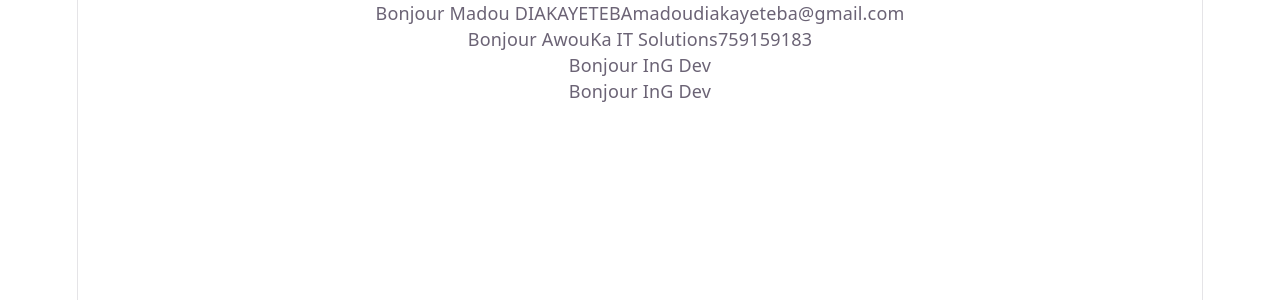
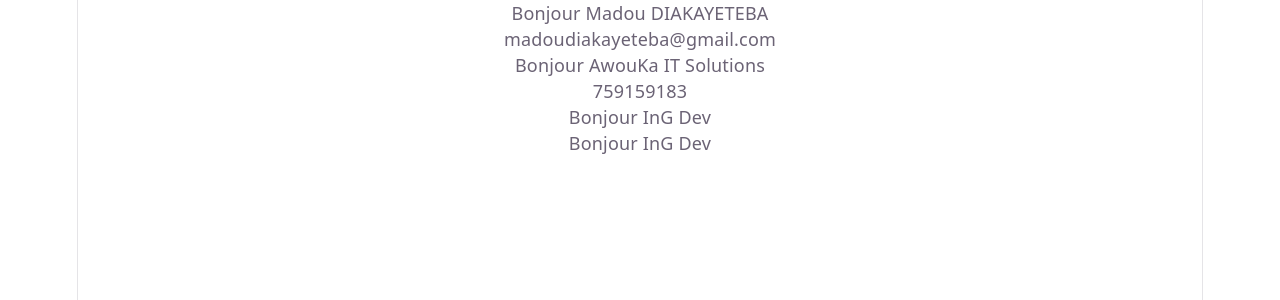
Before and after one commit to Diakayeteba/mes-naissances, a React (Vite) app in the folder front-gestion-naissances/: page / in a window 1280 px wide. Shown: the top 300 px of the page. Built offline with nearby package versions, Linux system fonts and the light colour scheme.

Commit message:
utilisation des fragement (<></>) pour couvrir toutes les autres balise afin de repondre à l'attente de react

```diff
--- a/front-gestion-naissances/components/Message.tsx
+++ b/front-gestion-naissances/components/Message.tsx
@@ -7,12 +7,16 @@ type Props= {
 };
 function Message(props:Props){
     return (
+        <>
             <p>
                 Bonjour {props.firstName} {props.lastName}
+            </p>
+            <p>
                 {props?.email && ( <span>{props.email}</span>)}
                 {props?.adress && ( <span>{props.adress}</span>)}
                 {props?.phone ? ( <span>{props.phone}</span>):null}
             </p>
+        </>
     );
 }
 
```
Lines whose indentation alone changed are shown as unchanged.
